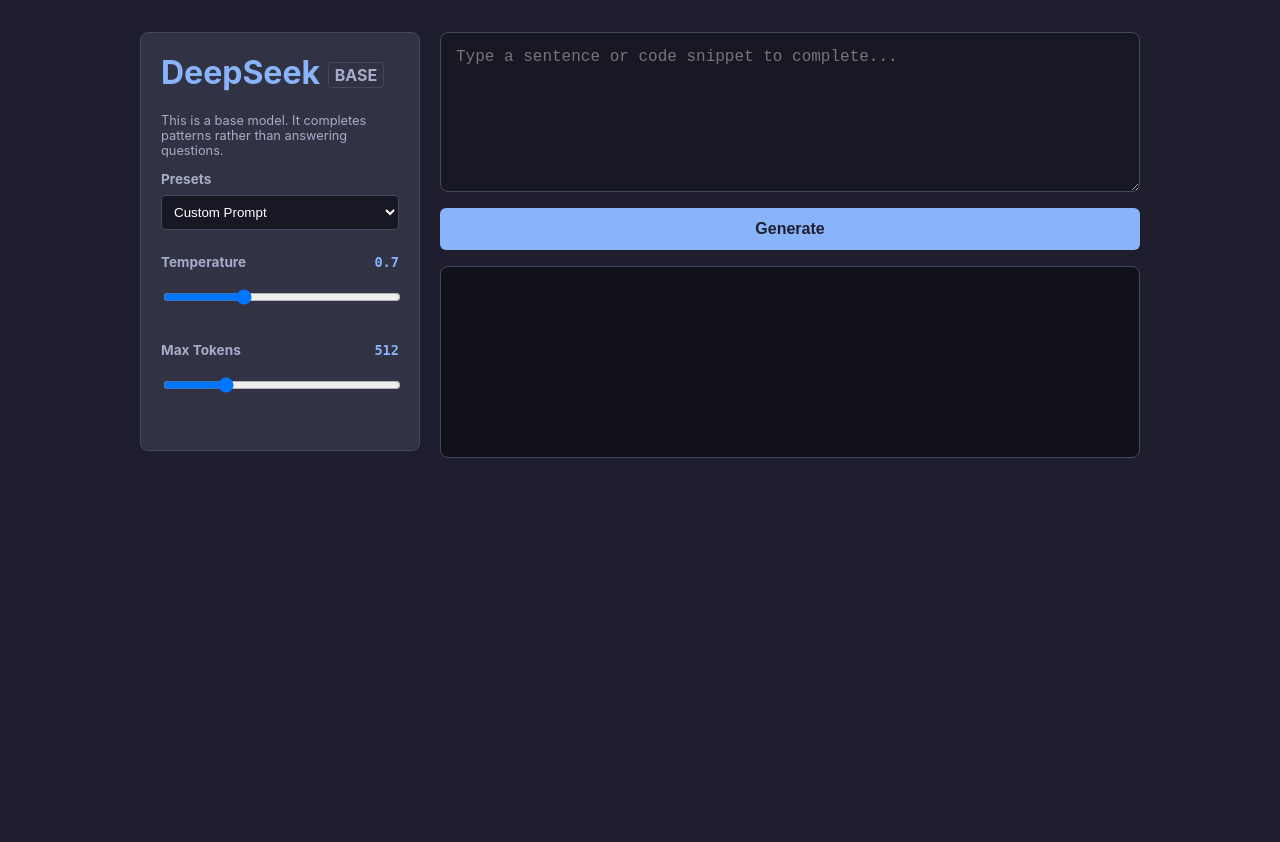
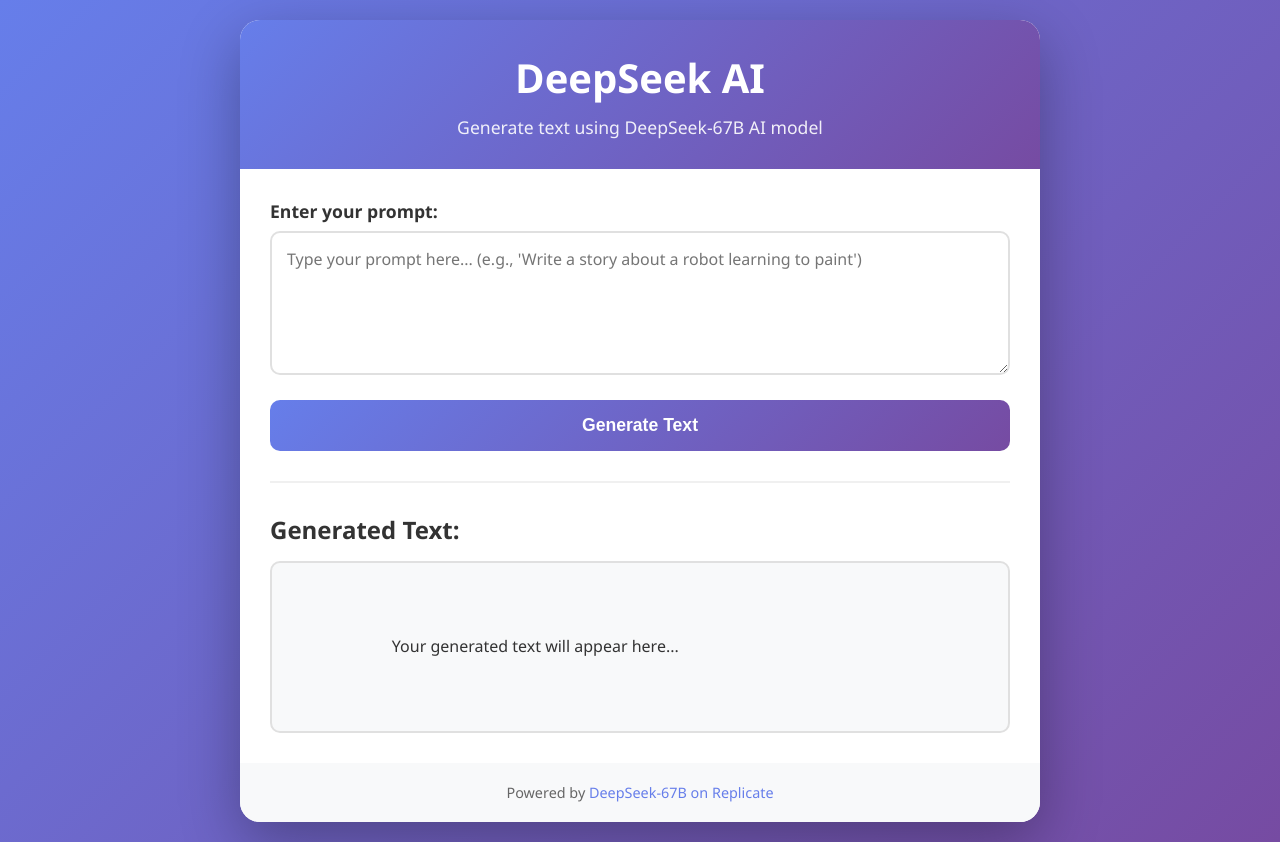
Before and after one commit to constantinbender51-cmyk/deepseek-base, a Flask app: page / in a window 1280 px wide. Before the commit the page ends 458 px from the top, so only its background shows below. Run offline with Flask 3, Linux system fonts and the light colour scheme; some libraries are stand-ins or nearby versions.

Commit message:
Update index.html

```diff
--- a/templates/index.html
+++ b/templates/index.html
@@ -3,190 +3,275 @@
 <head>
     <meta charset="UTF-8">
     <meta name="viewport" content="width=device-width, initial-scale=1.0">
-    <title>DeepSeek Base Generator</title>
+    <title>DeepSeek AI Text Generator</title>
+    <style>
+        * {
+            margin: 0;
+            padding: 0;
+            box-sizing: border-box;
+        }
 
-    <!-- Markdown and Syntax Highlighting Support -->
-    <script src="https://cdn.jsdelivr.net/npm/marked/marked.min.js"></script>
-    <link rel="stylesheet" href="https://cdnjs.cloudflare.com/ajax/libs/highlight.js/11.9.0/styles/atom-one-dark.min.css">
-    <script src="https://cdnjs.cloudflare.com/ajax/libs/highlight.js/11.9.0/highlight.min.js"></script>
+        body {
+            font-family: 'Segoe UI', Tahoma, Geneva, Verdana, sans-serif;
+            background: linear-gradient(135deg, #667eea 0%, #764ba2 100%);
+            min-height: 100vh;
+            display: flex;
+            justify-content: center;
+            align-items: center;
+            padding: 20px;
+        }
 
-    <style>
-        :root { --bg: #1e1e2e; --surface: #313244; --text: #cdd6f4; --accent: #89b4fa; --border: #45475a; }
-        body { font-family: -apple-system, system-ui, sans-serif; background-color: var(--bg); color: var(--text); margin: 0; padding: 2rem; }
+        .container {
+            background: white;
+            border-radius: 20px;
+            box-shadow: 0 20px 60px rgba(0,0,0,0.3);
+            width: 100%;
+            max-width: 800px;
+            overflow: hidden;
+        }
 
-        .container { max-width: 1000px; margin: 0 auto; display: grid; grid-template-columns: 280px 1fr; gap: 20px; }
+        .header {
+            background: linear-gradient(135deg, #667eea 0%, #764ba2 100%);
+            color: white;
+            padding: 30px;
+            text-align: center;
+        }
 
-        /* Sidebar Styles */
-        .sidebar { background: var(--surface); padding: 20px; border-radius: 8px; border: 1px solid var(--border); height: fit-content; }
-        .control-group { margin-bottom: 1.5rem; }
-        label { display: block; font-size: 0.85rem; font-weight: bold; margin-bottom: 0.5rem; color: #a6adc8; }
-        select, input[type="range"] { width: 100%; padding: 8px; background: #181825; border: 1px solid var(--border); color: white; border-radius: 4px; box-sizing: border-box; }
-        .val-display { float: right; font-family: monospace; color: var(--accent); }
+        .header h1 {
+            font-size: 2.5em;
+            margin-bottom: 10px;
+        }
 
-        /* Editor Styles */
-        .editor-col { display: flex; flex-direction: column; gap: 1rem; }
+        .header p {
+            font-size: 1.1em;
+            opacity: 0.9;
+        }
+
+        .content {
+            padding: 30px;
+        }
+
+        .input-section {
+            margin-bottom: 30px;
+        }
+
+        .form-group {
+            margin-bottom: 20px;
+        }
+
+        label {
+            display: block;
+            margin-bottom: 8px;
+            color: #333;
+            font-weight: 600;
+            font-size: 1.1em;
+        }
+
         textarea {
-            width: 100%; height: 160px; padding: 15px;
-            background: #181825; border: 1px solid var(--border);
-            color: var(--text); border-radius: 8px;
-            font-family: 'Courier New', monospace; font-size: 1rem;
-            resize: vertical; box-sizing: border-box;
+            width: 100%;
+            padding: 15px;
+            border: 2px solid #e0e0e0;
+            border-radius: 10px;
+            font-size: 16px;
+            font-family: inherit;
+            resize: vertical;
+            transition: border-color 0.3s ease;
         }
-        textarea:focus { outline: 2px solid var(--accent); border-color: transparent; }
 
-        .btn-row { display: flex; gap: 10px; }
+        textarea:focus {
+            outline: none;
+            border-color: #667eea;
+        }
+
         button {
-            flex: 1; padding: 12px; border: none; border-radius: 6px;
-            font-weight: bold; cursor: pointer; transition: 0.2s; font-size: 1rem;
+            background: linear-gradient(135deg, #667eea 0%, #764ba2 100%);
+            color: white;
+            border: none;
+            padding: 15px 30px;
+            font-size: 1.1em;
+            font-weight: 600;
+            border-radius: 10px;
+            cursor: pointer;
+            width: 100%;
+            transition: transform 0.2s ease, box-shadow 0.2s ease;
         }
-        #genBtn { background-color: var(--accent); color: #1e1e2e; }
-        #genBtn:hover { opacity: 0.9; }
-        #stopBtn { background-color: #f38ba8; color: #1e1e2e; display: none; }
 
-        /* Output Styles */
-        #output {
-            background: #11111b; padding: 20px; border-radius: 8px;
-            border: 1px solid var(--border); min-height: 150px;
-            overflow-x: auto; line-height: 1.6;
+        button:hover {
+            transform: translateY(-2px);
+            box-shadow: 0 10px 20px rgba(102, 126, 234, 0.4);
         }
-        /* Markdown Overrides */
-        #output pre { background: #181825; padding: 1rem; border-radius: 6px; }
-        #output code { font-family: 'Courier New', monospace; font-size: 0.9em; }
-        #output p { margin-top: 0; }
 
-        h1 { margin-top: 0; color: var(--accent); }
-        .badge { font-size: 0.5em; vertical-align: middle; border: 1px solid var(--border); padding: 2px 6px; border-radius: 4px; color: #a6adc8; }
+        button:active {
+            transform: translateY(0);
+        }
 
-        @media (max-width: 768px) { .container { grid-template-columns: 1fr; } }
+        button:disabled {
+            opacity: 0.7;
+            cursor: not-allowed;
+        }
+
+        .result-section {
+            margin-top: 30px;
+            border-top: 2px solid #f0f0f0;
+            padding-top: 30px;
+        }
+
+        .result-section h2 {
+            color: #333;
+            margin-bottom: 15px;
+            font-size: 1.5em;
+        }
+
+        .result-box {
+            background: #f8f9fa;
+            border: 2px solid #e0e0e0;
+            border-radius: 10px;
+            padding: 20px;
+            min-height: 100px;
+            white-space: pre-wrap;
+            word-wrap: break-word;
+            font-size: 16px;
+            line-height: 1.6;
+            color: #333;
+        }
+
+        .loading {
+            display: none;
+            text-align: center;
+            margin: 20px 0;
+        }
+
+        .loading.active {
+            display: block;
+        }
+
+        .spinner {
+            border: 4px solid #f3f3f3;
+            border-top: 4px solid #667eea;
+            border-radius: 50%;
+            width: 40px;
+            height: 40px;
+            animation: spin 1s linear infinite;
+            margin: 0 auto 10px;
+        }
+
+        @keyframes spin {
+            0% { transform: rotate(0deg); }
+            100% { transform: rotate(360deg); }
+        }
+
+        .error {
+            color: #dc3545;
+            font-size: 0.9em;
+            margin-top: 5px;
+            display: none;
+        }
+
+        .footer {
+            background: #f8f9fa;
+            padding: 20px;
+            text-align: center;
+            color: #666;
+            font-size: 0.9em;
+        }
+
+        .footer a {
+            color: #667eea;
+            text-decoration: none;
+        }
+
+        .footer a:hover {
+            text-decoration: underline;
+        }
+
+        @media (max-width: 600px) {
+            .header h1 {
+                font-size: 2em;
+            }
+
+            .content {
+                padding: 20px;
+            }
+
+            button {
+                padding: 12px 20px;
+            }
+        }
     </style>
 </head>
 <body>
-
     <div class="container">
-    <div class="sidebar">
-        <h1>DeepSeek <span class="badge">BASE</span></h1>
-        <p style="font-size: 0.8rem; color: #a6adc8;">This is a base model. It completes patterns rather than answering questions.</p>
-
-        <div class="control-group">
-            <label>Presets</label>
-            <select id="preset" onchange="applyPreset()">
-                <option value="custom">Custom Prompt</option>
-                <option value="python">Python Code</option>
-                <option value="sql">SQL Query</option>
-                <option value="story">Creative Story</option>
-            </select>
+        <div class="header">
+            <h1>DeepSeek AI</h1>
+            <p>Generate text using DeepSeek-67B AI model</p>
         </div>
 
-        <div class="control-group">
-            <label>Temperature <span id="tempVal" class="val-display">0.7</span></label>
-            <input type="range" id="temperature" min="0.1" max="2.0" step="0.1" value="0.7" oninput="updateVal('temperature', 'tempVal')">
+        <div class="content">
+            <div class="input-section">
+                <form id="predictionForm" action="/predict" method="POST">
+                    <div class="form-group">
+                        <label for="prompt">Enter your prompt:</label>
+                        <textarea
+                            id="prompt"
+                            name="prompt"
+                            rows="5"
+                            placeholder="Type your prompt here... (e.g., 'Write a story about a robot learning to paint')"
+                            required
+                        ></textarea>
                     </div>
 
-        <div class="control-group">
-            <label>Max Tokens <span id="tokenVal" class="val-display">512</span></label>
-            <input type="range" id="maxTokens" min="64" max="2048" step="64" value="512" oninput="updateVal('maxTokens', 'tokenVal')">
+                    <button type="submit" id="submitBtn">
+                        Generate Text
+                    </button>
+                </form>
+
+                <div class="loading" id="loading">
+                    <div class="spinner"></div>
+                    <p>Generating your text... This may take a moment.</p>
                 </div>
             </div>
 
-    <div class="editor-col">
-        <textarea id="prompt" placeholder="Type a sentence or code snippet to complete..."></textarea>
-
-        <div class="btn-row">
-            <button id="genBtn" onclick="generate()">Generate</button>
-            <button id="stopBtn" onclick="stopGen()">Stop</button>
+            <div class="result-section">
+                <h2>Generated Text:</h2>
+                <div class="result-box" id="resultBox">
+                    {% if prediction_text %}
+                        {{ prediction_text }}
+                    {% else %}
+                        Your generated text will appear here...
+                    {% endif %}
+                </div>
+            </div>
         </div>
 
-        <div id="output"></div>
+        <div class="footer">
+            <p>Powered by <a href="https://replicate.com/deepseek-ai/deepseek-67b-base" target="_blank">DeepSeek-67B on Replicate</a></p>
         </div>
     </div>
 
     <script>
-    let abortController = null;
-    const outputDiv = document.getElementById('output');
+        document.getElementById('predictionForm').addEventListener('submit', function(e) {
+            const prompt = document.getElementById('prompt').value.trim();
+            const submitBtn = document.getElementById('submitBtn');
+            const loading = document.getElementById('loading');
 
-    // Base models need specific prompts to work well
-    const presets = {
-        'python': { text: 'def binary_search(arr, target):\n    """\n    Iterative binary search implementation\n    """', temp: 0.2 },
-        'sql': { text: '-- Table: users (id, name, email, signup_date)\n-- Query: Find users who signed up in the last 30 days\nSELECT', temp: 0.2 },
-        'story': { text: 'The old lighthouse stood on the cliff, its light flickering against the storm. Inside, the keeper', temp: 0.85 }
-    };
-
-    function updateVal(inputId, displayId) {
-        document.getElementById(displayId).innerText = document.getElementById(inputId).value;
+            if (!prompt) {
+                e.preventDefault();
+                alert('Please enter a prompt');
+                return;
             }
 
-    function applyPreset() {
-        const val = document.getElementById('preset').value;
-        if(presets[val]) {
-            document.getElementById('prompt').value = presets[val].text;
-            document.getElementById('temperature').value = presets[val].temp;
-            updateVal('temperature', 'tempVal');
-        }
-    }
-
-    async function generate() {
-        const prompt = document.getElementById('prompt').value;
-        if (!prompt) return;
-
-        // UI Updates
-        document.getElementById('genBtn').style.display = 'none';
-        document.getElementById('stopBtn').style.display = 'inline-block';
-        outputDiv.innerHTML = '<span style="color: #6c7086;">Initializing stream...</span>';
-
-        abortController = new AbortController();
-        let fullText = "";
-
-        try {
-            const response = await fetch('/generate', {
-                method: 'POST',
-                headers: { 'Content-Type': 'application/json' },
-                body: JSON.stringify({
-                    prompt: prompt,
-                    temperature: document.getElementById('temperature').value,
-                    max_tokens: document.getElementById('maxTokens').value
-                }),
-                signal: abortController.signal
+            // Show loading indicator
+            loading.classList.add('active');
+            submitBtn.disabled = true;
         });
 
-            // Handle Stream
-            const reader = response.body.getReader();
-            const decoder = new TextDecoder();
-            outputDiv.innerHTML = ""; // Clear initializing message
-
-            while (true) {
-                const { done, value } = await reader.read();
-                if (done) break;
-
-                const chunk = decoder.decode(value, { stream: true });
-                fullText += chunk;
-
-                // Render Markdown
-                outputDiv.innerHTML = marked.parse(fullText);
-
-                // Apply Syntax Highlighting
-                document.querySelectorAll('pre code').forEach(el => hljs.highlightElement(el));
-
-                // Scroll to bottom
-                window.scrollTo(0, document.body.scrollHeight);
+        // Handle page load with prediction text
+        window.addEventListener('load', function() {
+            const resultBox = document.getElementById('resultBox');
+            if (resultBox.innerText.trim() === 'Your generated text will appear here...') {
+                // Initial state
             }
-
-        } catch (err) {
-            if (err.name === 'AbortError') {
-                outputDiv.innerHTML += "\n\n*[Stopped by user]*";
-            } else {
-                outputDiv.innerText += "\nError: " + err.message;
-            }
-        } finally {
-            document.getElementById('genBtn').style.display = 'inline-block';
-            document.getElementById('stopBtn').style.display = 'none';
-            abortController = null;
-        }
-    }
-
-    function stopGen() {
-        if (abortController) abortController.abort();
-    }
+        });
     </script>
-
 </body>
 </html>
```
Lines whose indentation alone changed are shown as unchanged.
